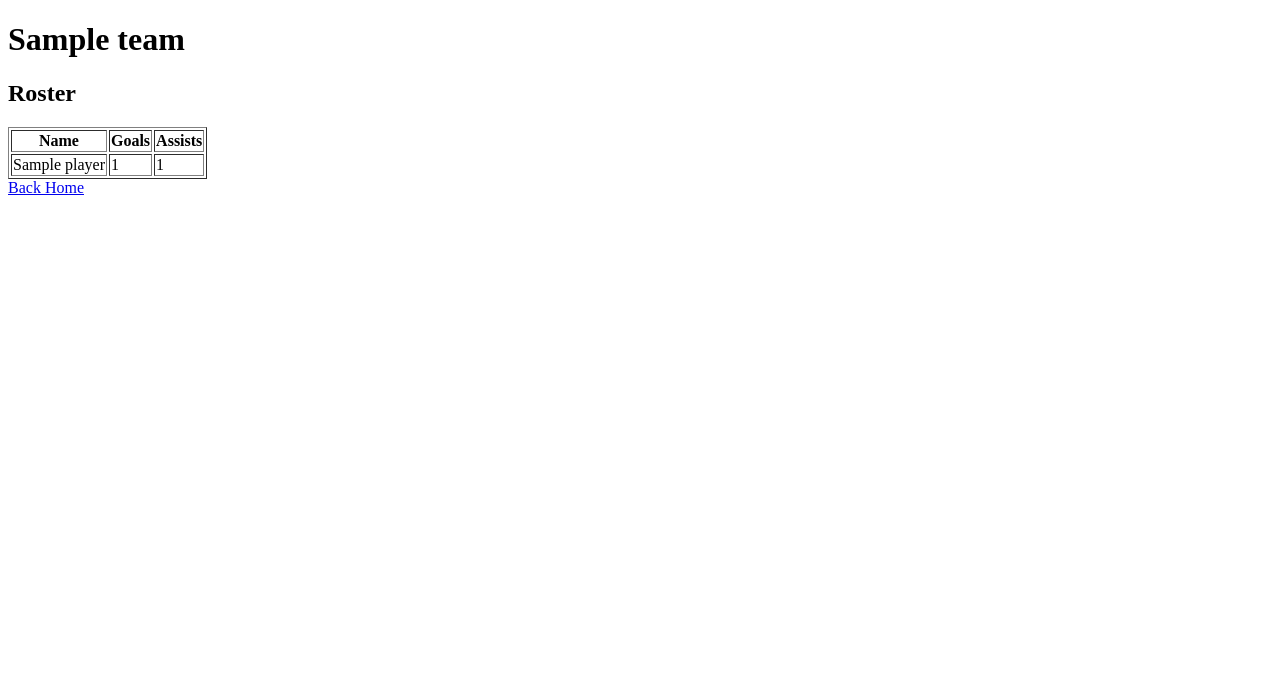
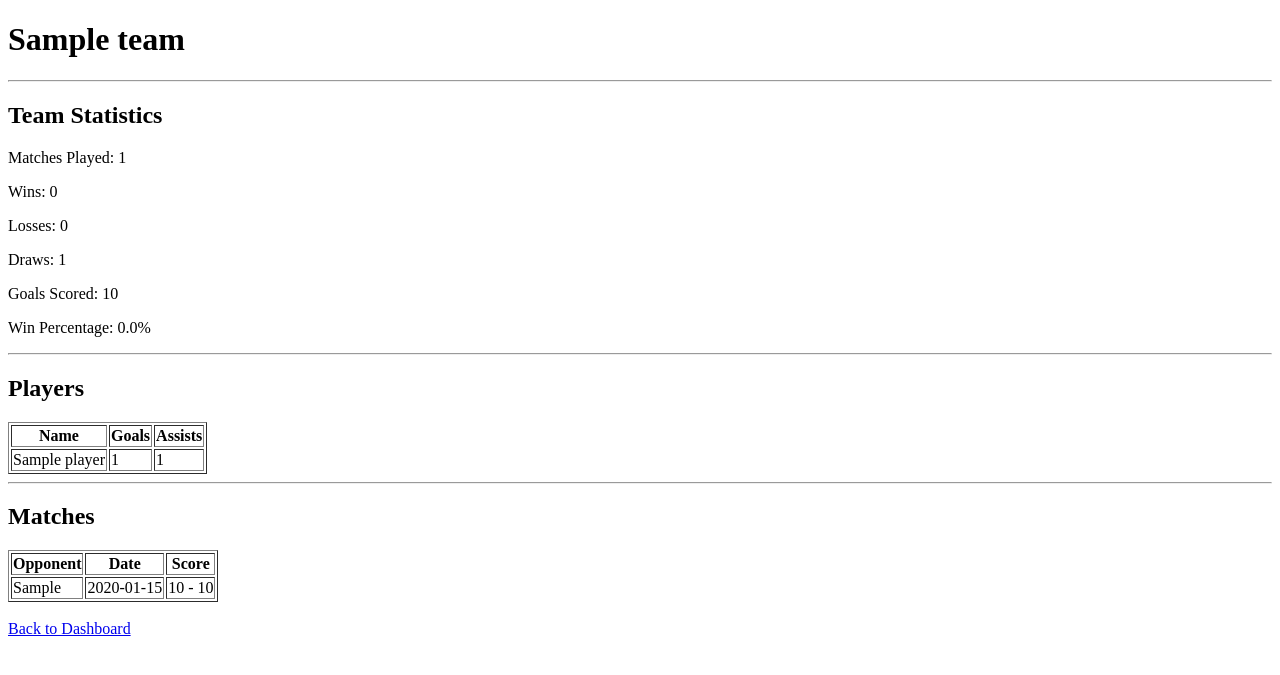
Before and after one commit to Micaiahg888/soccer-analytics, a Flask app: page /team/1 in a window 1280 px wide. Shown: the top 675 px of the page. Run offline with Flask 3, Linux system fonts and the light colour scheme; tables that the repository leaves empty hold one stand-in row (values such as "Sample post").

Commit message:
added a team page with game statistics

```diff
--- a/app.py
+++ b/app.py
@@ -110,6 +110,9 @@ def home():
         matches=matches,
         total_matches=total_matches,
         total_goals=total_goals,
+		wins=wins,
+		losses=losses,
+		draws=draws,
         goal_differential=goal_differential,
         win_percentage=win_percentage,
         top_scorers=top_scorers,
@@ -118,38 +121,97 @@ def home():
 
 @app.route("/team/<int:team_id>")
 def team_page(team_id):
-	conn = get_db()
 
-	team = conn.execute(
-		"""
-		SELECT *
-		FROM teams
-		WHERE id = ?
-		""",
-		(team_id,)
-	).fetchone()
+    conn = get_db()
 
-	players = conn.execute(
-		"""
-		SELECT *
-		FROM players
-		WHERE team_id = ?
-		""",
-		(team_id,)
-	).fetchall()
 
-	conn.close()
+    # Get team
+    team = conn.execute(
+        """
+        SELECT *
+        FROM teams
+        WHERE id = ?
+        """,
+        (team_id,)
+    ).fetchone()
 
-	return render_template(
-		"team.html",
-		team=team,
-		players=players
-	)
 
+
+    # Get players
+    players = conn.execute(
+        """
+        SELECT *
+        FROM players
+        WHERE team_id = ?
+        """,
+        (team_id,)
+    ).fetchall()
+
+
+
+    # Get team matches
+    matches = conn.execute(
+        """
+        SELECT *
+        FROM matches
+        WHERE team_id = ?
+        """,
+        (team_id,)
+    ).fetchall()
+
+
+
+    # Stats
+    wins = 0
+    losses = 0
+    draws = 0
+    goals = 0
+
+
+    for match in matches:
+
+        goals += match["team_score"]
+
+
+        if match["team_score"] > match["opponent_score"]:
+            wins += 1
+
+        elif match["team_score"] < match["opponent_score"]:
+            losses += 1
+
+        else:
+            draws += 1
+
+
+
+    total_matches = len(matches)
+
+
+    if total_matches > 0:
+        win_percentage = (wins / total_matches) * 100
+    else:
+        win_percentage = 0
+
+
+
+    conn.close()
+
+
+
+    return render_template(
+        "team.html",
+        team=team,
+        players=players,
+        matches=matches,
+        wins=wins,
+        losses=losses,
+        draws=draws,
+        goals=goals,
+        win_percentage=win_percentage
+    )
 
 @app.route("/add_player", methods=["POST"])
 def add_player():
-	global next_id, players
 
 	name = request.form["name"]
 	goals = int(request.form["goals"])
@@ -259,33 +321,37 @@ def update_player(player_id):
 @app.route("/add_match", methods=["POST"])
 def add_match():
 
-    team_id = request.form.get("team_id")
-    opponent = request.form.get("opponent")
-    date = request.form.get("date")
-    team_score = request.form.get("team_score")
-    opponent_score = request.form.get("opponent_score")
+	team_id = request.form.get("team_id")
+	opponent = request.form.get("opponent")
+	date = request.form.get("date")
+	location = request.form.get("location")
+	season = request.form.get("season")
+	team_score = request.form.get("team_score")
+	opponent_score = request.form.get("opponent_score")
 
-    conn = get_db()
+	conn = get_db()
 
-    conn.execute(
+	conn.execute(
         """
         INSERT INTO matches
-        (team_id, opponent, date, team_score, opponent_score)
-        VALUES (?, ?, ?, ?, ?)
+        (team_id, opponent, date, location, season, team_score, opponent_score)
+        VALUES (?, ?, ?, ?, ?, ?, ?)
         """,
         (
             team_id,
             opponent,
             date,
+			location,
+			season,
             team_score,
             opponent_score
         )
     )
 
-    conn.commit()
-    conn.close()
+	conn.commit()
+	conn.close()
 
-    return redirect("/")
+	return redirect("/")
 
 @app.route("/add_team", methods=["POST"])
 def add_team():
--- a/database.py
+++ b/database.py
@@ -30,6 +30,19 @@ def create_tables():
     )
     """)
 
+    conn.execute("""
+    CREATE TABLE IF NOT EXISTS player_stats (
+        id INTEGER PRIMARY KEY AUTOINCREMENT,
+        player_id INTEGER,
+        match_id INTEGER,
+        goals INTEGER DEFAULT 0,
+        assists INTEGER DEFAULT 0,
+        minutes INTEGER DEFAULT 0,
+        FOREIGN KEY(player_id) REFERENCES players(id),
+        FOREIGN KEY(match_id) REFERENCES matches(id)
+
+    )
+    """)
 
     conn.execute("""
     CREATE TABLE IF NOT EXISTS matches (
@@ -37,9 +50,12 @@ def create_tables():
         team_id INTEGER,
         opponent TEXT NOT NULL,
         date TEXT,
+        location TEXT,
+        season TEXT,
         team_score INTEGER,
         opponent_score INTEGER,
         FOREIGN KEY(team_id) REFERENCES teams(id)
+
     )
     """)
 
--- a/templates/team.html
+++ b/templates/team.html
@@ -2,24 +2,75 @@
 <html>
 
 <head>
-<title>{{ team.name }}</title>
+    <title>{{ team.name }} Analytics</title>
 </head>
+
 
 <body>
 
-<h1>
-{{ team.name }}
-</h1>
 
-<h2>Roster</h2>
+<h1>{{ team.name }}</h1>
+
+
+<hr>
+
+
+<h2>Team Statistics</h2>
+
+
+<p>
+Matches Played:
+{{ matches|length }}
+</p>
+
+
+<p>
+Wins:
+{{ wins }}
+</p>
+
+
+<p>
+Losses:
+{{ losses }}
+</p>
+
+
+<p>
+Draws:
+{{ draws }}
+</p>
+
+
+<p>
+Goals Scored:
+{{ goals }}
+</p>
+
+
+<p>
+Win Percentage:
+{{ "%.1f"|format(win_percentage) }}%
+</p>
+
+
+
+<hr>
+
+
+<h2>Players</h2>
+
 
 <table border="1">
 
+
 <tr>
-<th>Name</th>
-<th>Goals</th>
-<th>Assists</th>
+    <th>Name</th>
+    <th>Goals</th>
+    <th>Assists</th>
 </tr>
+
+
 
 {% for player in players %}
 
@@ -29,23 +80,88 @@
 {{ player.name }}
 </td>
 
+
 <td>
 {{ player.goals }}
 </td>
+
 
 <td>
 {{ player.assists }}
 </td>
 
+
 </tr>
+
 
 {% endfor %}
 
+
 </table>
 
+
+
+<hr>
+
+
+
+<h2>Matches</h2>
+
+
+<table border="1">
+
+
+<tr>
+
+<th>Opponent</th>
+<th>Date</th>
+<th>Score</th>
+
+</tr>
+
+
+
+{% for match in matches %}
+
+
+<tr>
+
+<td>
+{{ match.opponent }}
+</td>
+
+
+<td>
+{{ match.date }}
+</td>
+
+
+<td>
+{{ match.team_score }}
+-
+{{ match.opponent_score }}
+</td>
+
+
+</tr>
+
+
+{% endfor %}
+
+
+
+</table>
+
+
+
+<br>
+
+
 <a href="/">
-Back Home
+Back to Dashboard
 </a>
+
+
 
 </body>
 
```
Also changed, not shown: templates/index.html (+22 -0 lines).
